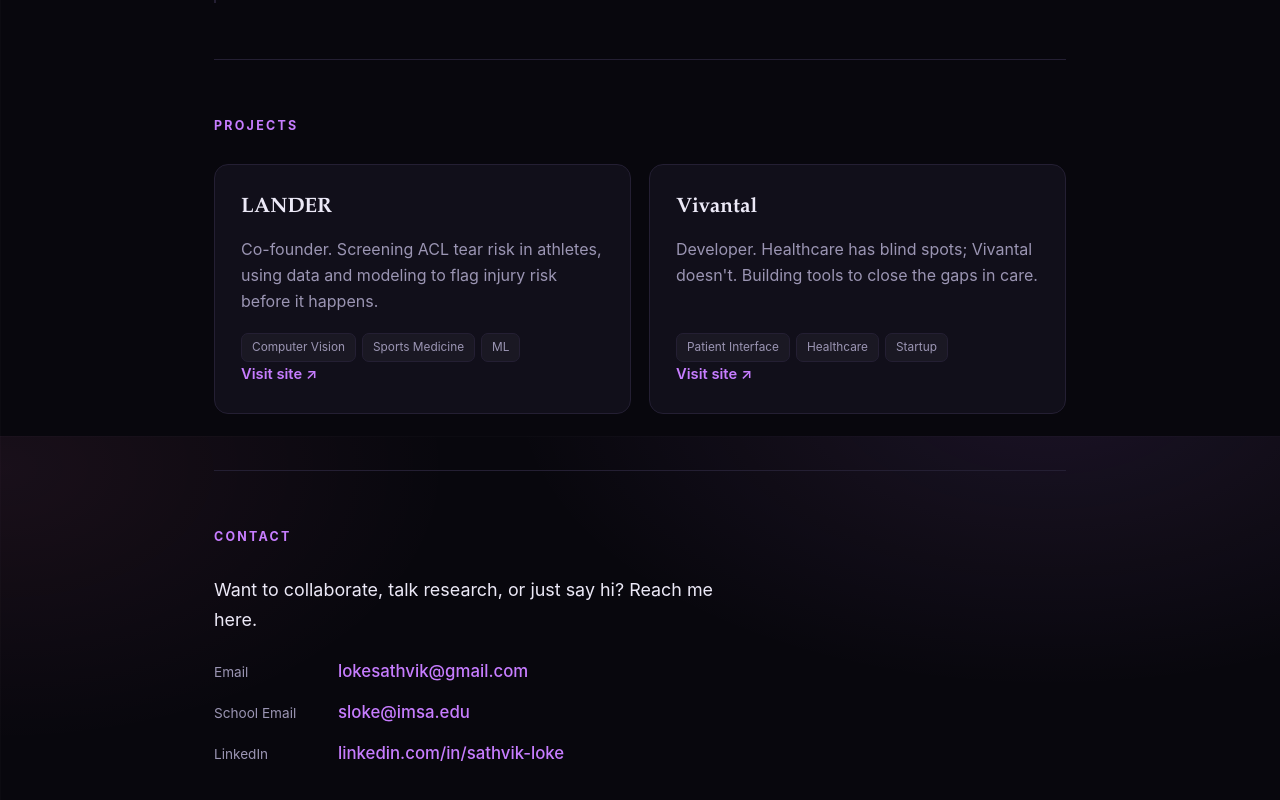
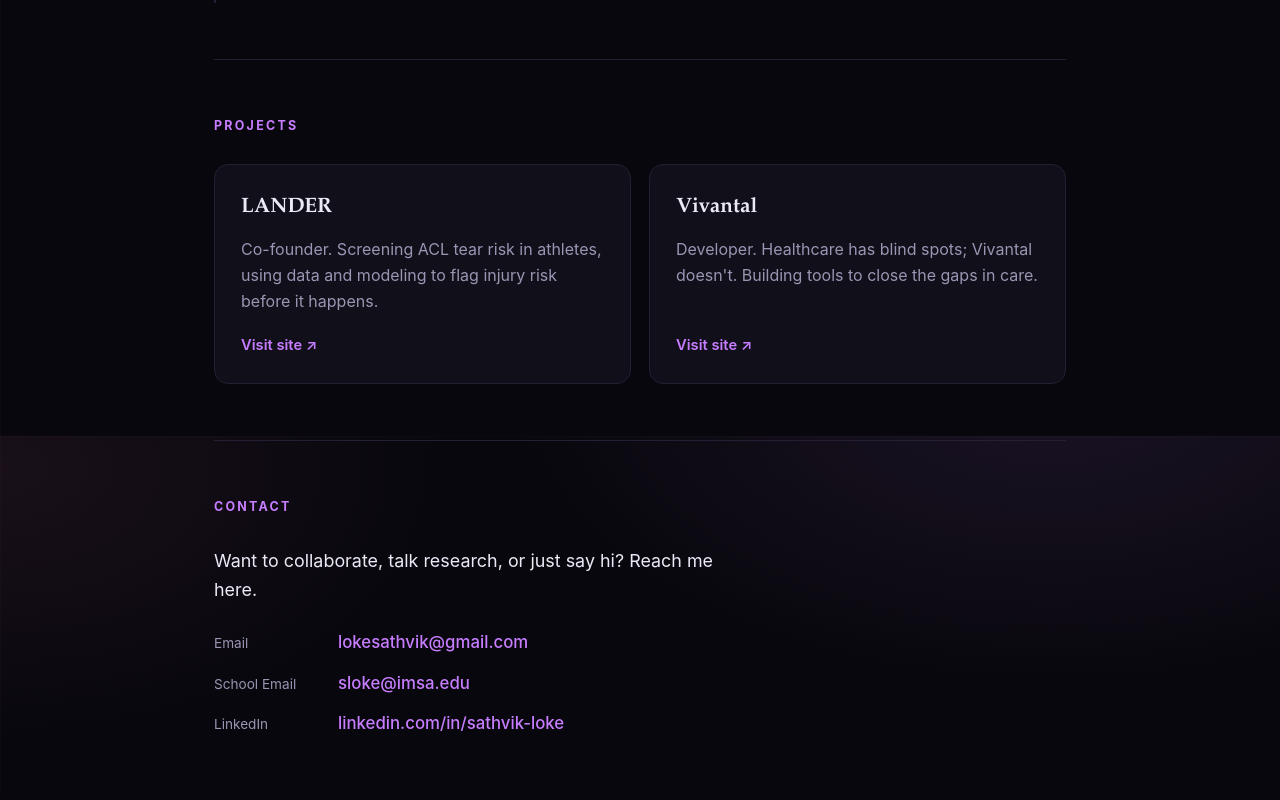
Before and after one commit to sathvikloke/sathvikloke.github.io, a React (Vite) app: page / in a window 1280 px wide. Shown: the part 2764-3564 px from the top of the page. Built offline with nearby package versions, Linux system fonts and the light colour scheme.

Commit message:
Clear tags from project entries in data.js
Removed tags from projects in data.js.

```diff
--- a/src/data.js
+++ b/src/data.js
@@ -41,13 +41,13 @@
   {
     title: 'LANDER',
     description: 'Co-founder. Screening ACL tear risk in athletes, using data and modeling to flag injury risk before it happens.',
-    tags: ['Computer Vision', 'Sports Medicine', 'ML'],
+    tags: [],
     link: 'https://land-r.netlify.app',
   },
   {
     title: 'Vivantal',
     description: "Developer. Healthcare has blind spots; Vivantal doesn't. Building tools to close the gaps in care.",
-    tags: ['Patient Interface', 'Healthcare', 'Startup'],
+    tags: [],
     link: 'https://vivantal.com',
   },
 ]
```
